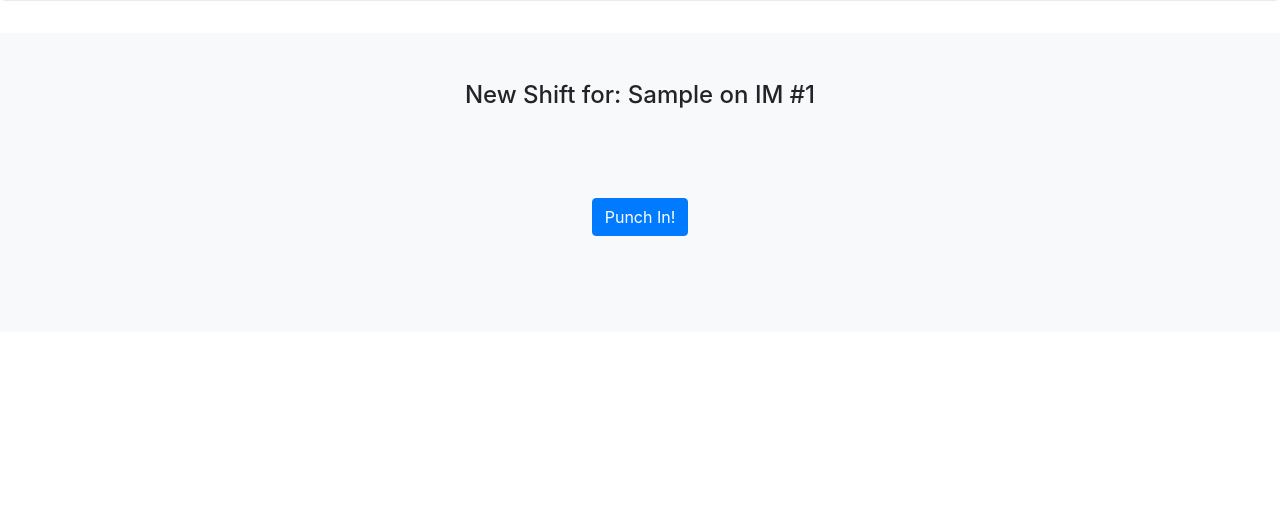
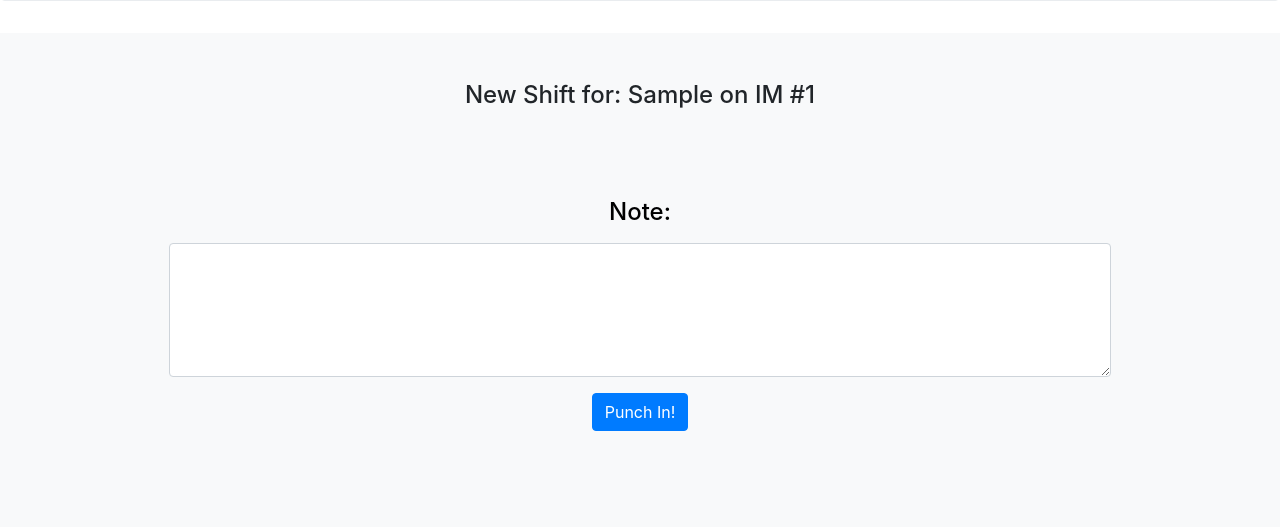
Before and after one commit to SinProp/TimeTrackerApp, a Flask app: template flask_app/templates/new_shift.html in a window 1280 px wide. Shown: the part 369-896 px from the top of the page. Before the commit the page ends 605 px from the top, so only its background shows below. Run offline with Flask 2, Linux system fonts and the light colour scheme; the template is opened without the code that fills it: most values are stand-ins (such as "Sample title", 1, 10 or a date in 2020); some libraries are stand-ins or nearby versions.

Commit message:
Added ability to write a note on your shift while punching in

```diff
--- a/flask_app/controllers/shifts.py
+++ b/flask_app/controllers/shifts.py
@@ -30,7 +30,15 @@ def create_shift():
         return redirect('/add/shift')
 
     job_id = request.form['job_id']
-    Shift.save(request.form)
+    # Get the value of the 'note' field from the form
+    note = request.form['note']
+
+    shift_data = request.form.copy()  # Make a copy of the form data
+    # Assign the 'note' value to the 'note' key in the form data
+    shift_data['note'] = note
+
+    Shift.save(shift_data)  # Save the modified form data with the 'note' value
+
     return redirect(f'/show/job/{job_id}')
 
 
--- a/flask_app/models/job.py
+++ b/flask_app/models/job.py
@@ -108,7 +108,8 @@ class Job:
                     'updated_at': row['shifts.updated_at'],
                     'elapsed_time': row['elapsed_time'],
                     'job_id': row['job_id'],
-                    'user_id': row['user_id']
+                    'user_id': row['user_id'],
+                    'note': row['note'],
                 }
                 user_info = {
                     'id': row['id'],
--- a/flask_app/models/shift.py
+++ b/flask_app/models/shift.py
@@ -16,12 +16,13 @@ class Shift:
         self.updated_at = db_data['updated_at']
         self.job_id = db_data['job_id']
         self.user_id = db_data['user_id']
+        self.note = db_data['note']
         self.creator = None
         self.elapsed_time = db_data['elapsed_time']
 
     @classmethod
     def save(cls, data):
-        query = "INSERT INTO shifts (created_at, updated_at, job_id, user_id) VALUES (NOW(),NULL,%(job_id)s,%(user_id)s);"
+        query = "INSERT INTO shifts (created_at, updated_at, job_id, user_id, note) VALUES (NOW(),NULL,%(job_id)s,%(user_id)s,%(note)s);"
         return connectToMySQL(cls.db_name).query_db(query, data)
 
     @classmethod
--- a/flask_app/templates/new_shift.html
+++ b/flask_app/templates/new_shift.html
@@ -49,6 +49,12 @@
                 <!-- <a href="/create/shift" class="btn btn-primary my-2 center-text">Start Shift</a> -->
                 <input name="job_id" type="hidden" value="{{ job.id }}">
                 <input name="user_id" type="hidden" value="{{ logged_in_user.id }}">
+                <div class="form-group center-text">
+
+                  <h4 style="color: black;">Note: </h4>
+                  <label for="note"></label>
+                  <textarea cols="20" rows="5" type="text" name="note" class="form-control"></textarea>
+                </div>
 
                 <input type="submit" value="Punch In!" class="btn btn-primary">
 
```
